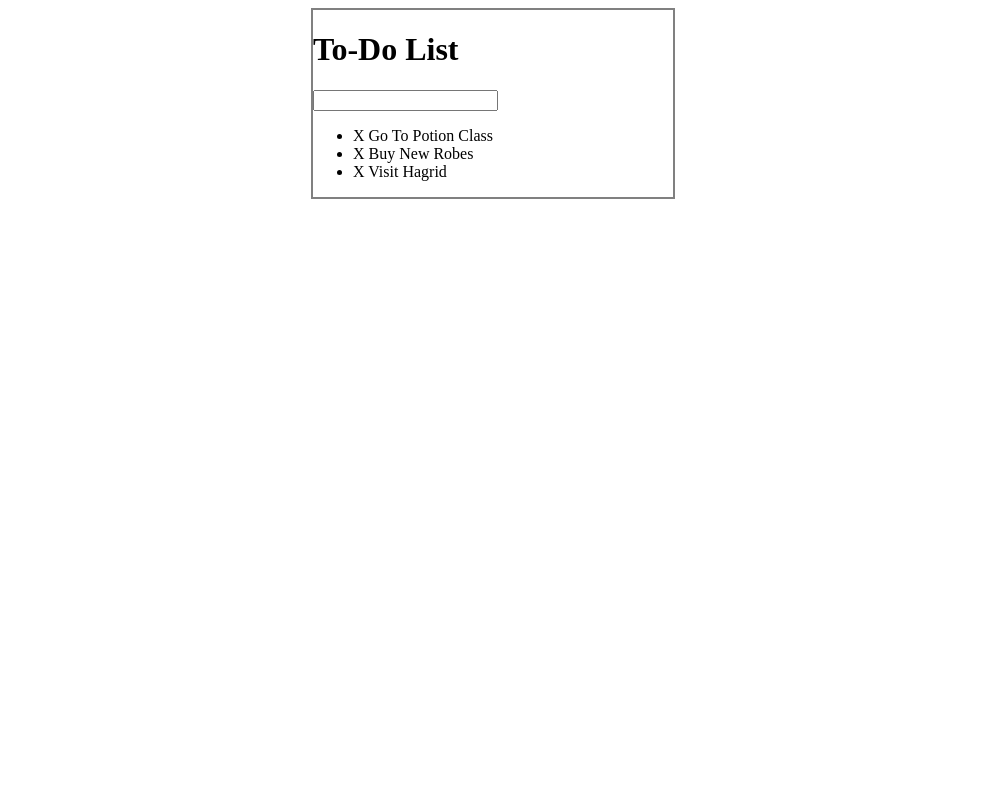
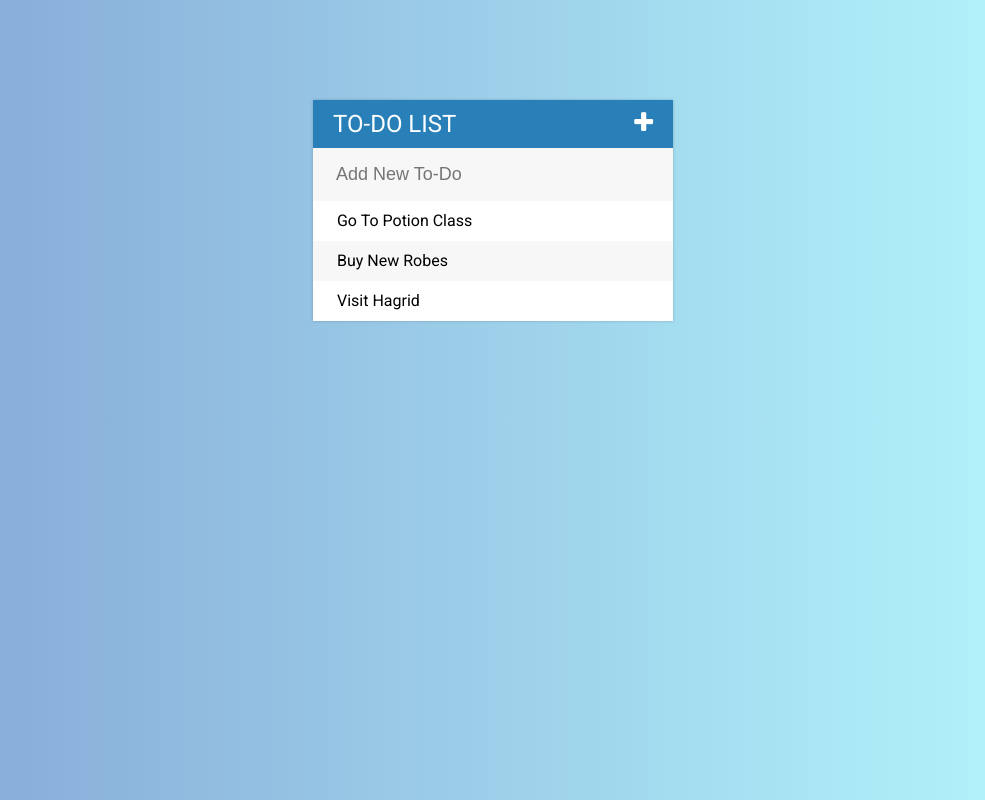
Before and after one commit to erenerdo/Full-Stack-Web-Dev-Course, a plain HTML site: page Web Developer Udemy/Section 18 Todo List Project/todolist.html in a window 1280 px wide. Shown: the whole page, without its empty margins (147-1132 px from the left). Drawn offline with nearby package versions, Linux system fonts and the light colour scheme.

Commit message:
Finished Section 18; To-Do List Project

```diff
--- a/Web Developer Udemy/Section 18 Todo List Project/assets/css/todos.css
+++ b/Web Developer Udemy/Section 18 Todo List Project/assets/css/todos.css
@@ -1,8 +1,79 @@
 #container{
-	border: 2px solid grey;
+
 	width:360px;
-	margin:0 auto;
+	margin:100px auto;
+	background: #f7f7f7;
+	box-shadow: 0 0 3px rgba(0, 0, 0, 0.2);
 }
+.fa-plus{
+	float:right;
+}
+span{
+	background: #e74c4c;
+	height: 40px;
+	margin-right: 20px;
+	text-align: center;
+	color: white;
+	width: 0px;
+	display: inline-block;
+	transition: 0.2s linear;
+	opacity:0;
+
+}
+li:hover span {
+	width: 40px;
+	opacity:1;
+}
+
+ul{
+	list-style: none;
+	margin: 0;
+	padding: 0;
+}
+body{
+	font-family: roboto;
+
+  background: #83a4d4; /* fallback for old browsers */
+  background: -webkit-linear-gradient(to right, #83a4d4, #b6fbff); /* Chrome 10-25, Safari 5.1-6 */
+  background: linear-gradient(to right, #83a4d4, #b6fbff);
+}
+input{
+	font-size: 18px;
+	background-color: #f7f7f7;
+	width: 100%;
+	padding: 13px 13px 13px 20px;
+	box-sizing: border-box;
+	color: #2980b9;
+	border: 3px solid rgba(0,0,0,0);
+}
+input:focus{
+	background: #fff;
+	outline: none;
+	border: 3px solid #2980b9;
+}
+
+li{
+	background: #fff;
+	height:40px;
+	line-height: 40px;
+
+}
+
+li:nth-child(2n){
+	background: #f7f7f7;
+}
+
+h1{
+	background: #2980b9;
+	color: white;
+	margin: 0;
+	padding: 10px 20px;
+	text-transform: uppercase;
+	font-size: 24px;
+	font-weight: normal;
+
+}
+
 .completed{
 	color: gray;
 	text-decoration: line-through;
--- a/Web Developer Udemy/Section 18 Todo List Project/assets/js/todos.js
+++ b/Web Developer Udemy/Section 18 Todo List Project/assets/js/todos.js
@@ -1,11 +1,11 @@
 // Check off specific todos by clicks
 
-$("li").click(function(){
+$("ul").on("click", "li", function(){
 	$(this).toggleClass("completed");
 });
 
 // Click on x to delete to do
-$("span").click(function(event){
+$("ul").on("click", "span", function(event){
 	$(this).parent().fadeOut(500, function(){
 		$(this).remove();
 	});
@@ -18,6 +18,13 @@
 		var todoText = $(this).val();
 		$(this).val("");
 		// create a new li and add to ul
-		$("ul").append("<li>" + todoText + "</li>");
+		var str = "<i class='fa fa-trash'></i>";
+		$("ul").append("<li><span>" + str + "</span>" + todoText + "</li>");
+
+
 	}
 })
+
+$(".fa-plus").click(function(){
+	$("input[type='text']").fadeToggle();
+})
--- a/Web Developer Udemy/Section 18 Todo List Project/todolist.html
+++ b/Web Developer Udemy/Section 18 Todo List Project/todolist.html
@@ -4,15 +4,17 @@
 	<title>Todo List</title>
 	<script type="text/javascript" src="https://cdnjs.cloudflare.com/ajax/libs/jquery/2.1.4/jquery.min.js"></script>
 	<link rel="stylesheet" type="text/css" href="assets/css/todos.css">
+	<link href="https://fonts.googleapis.com/css?family=Roboto:400,500,700" rel="stylesheet">
+	<link rel="stylesheet" type="text/css" href="https://maxcdn.bootstrapcdn.com/font-awesome/4.7.0/css/font-awesome.min.css">
 </head>
 <body>
 	<div id="container">
-		<h1>To-Do List</h1>
-		<input type="text" name="">
+		<h1>To-Do List <i class="fa fa-plus"></i></h1>
+		<input type="text" name="" placeholder="Add New To-Do">
 		<ul>
-			<li><span>X</span> Go To Potion Class</li>
-			<li><span>X</span> Buy New Robes</li>
-			<li><span>X</span> Visit Hagrid</li>
+			<li><span><i class="fa fa-trash"></i></span> Go To Potion Class</li>
+			<li><span><i class="fa fa-trash"></i></span> Buy New Robes</li>
+			<li><span><i class="fa fa-trash"></i></span> Visit Hagrid</li>
 		</ul>
 
 	</div>
```
